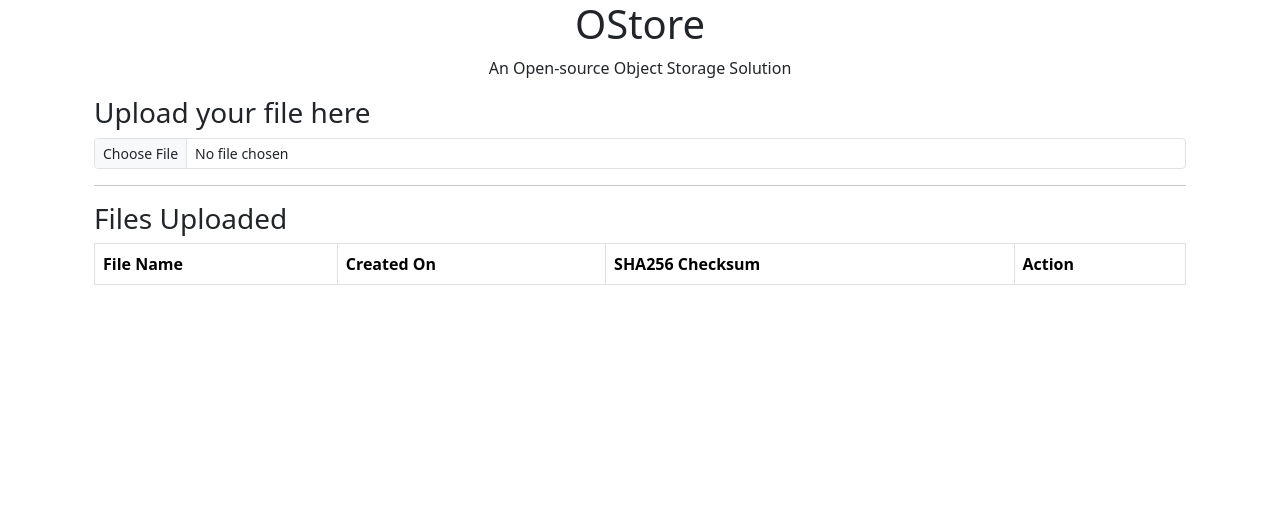
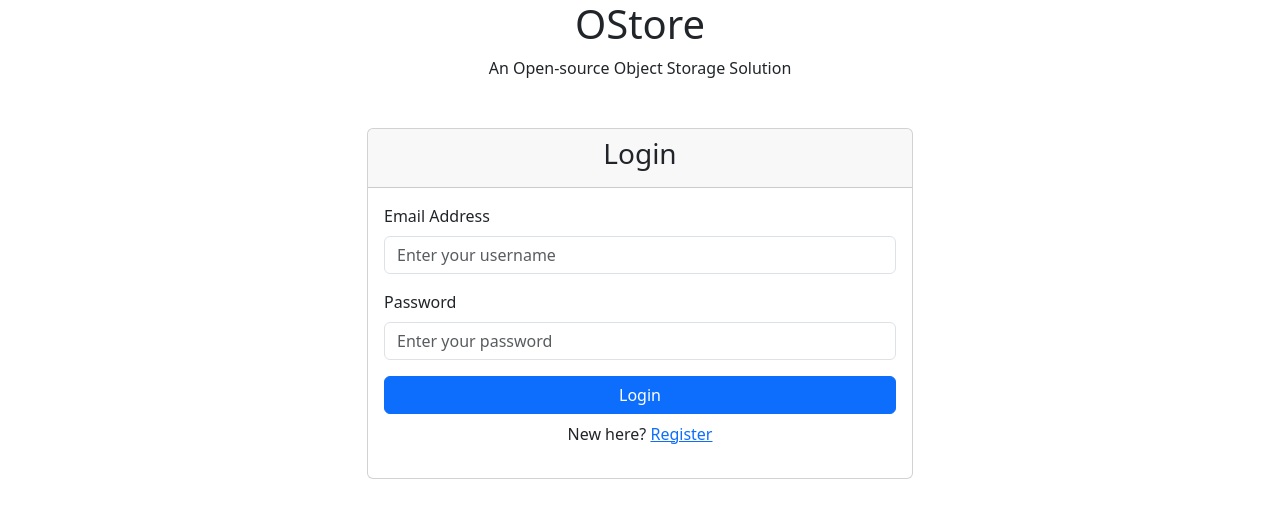
Before and after one commit to KeshavThosar/OStore, a Flask app: page / in a window 1280 px wide. Shown: the top 518 px of the page. Run offline with Flask 3, Linux system fonts and the light colour scheme; lists and menus that the app fills with data are empty.

Commit message:
Added Login and Register Form

```diff
--- a/app/static/app.js
+++ b/app/static/app.js
@@ -2,8 +2,8 @@ const qs = (x) => document.querySelector(x)
 const qsa = (x) => document.querySelector(x)
 const gbid = (x) => document.getElementById(x)
 
-let ACCESS_TOKEN = gbid('access-token').value
-let AUTH_HEADER = 'Bearer ' + ACCESS_TOKEN
+let accessTokenInput = gbid('access-token')
+let AUTH_HEADER = 'Bearer ' + accessTokenInput.value
 const LIST_FILES_EVENT = new Event('list-files')
 const USER_LOGIN_EVENT = new Event('user-login')
 const USER_LOGOUT_EVENT = new Event('user-logout')
@@ -11,6 +11,10 @@ const USER_LOGOUT_EVENT = new Event('user-logout')
 const listFilesDiv = gbid('list-files')
 const alertMessageDiv = gbid('alert-message-container')
 const alertMessageText = gbid('alert-message-text')
+
+const loginFormHeading = gbid('login-form-heading')
+const loginUsernameInput = gbid('username')
+const loginPasswordInput = gbid('password')
 
 window.onload = async () => {
   await init()
@@ -20,26 +24,78 @@ window.onload = async () => {
 document.addEventListener('list-files', list_files)
 
 async function init() {
+  const ACCESS_TOKEN = accessTokenInput.value
+  if(ACCESS_TOKEN.length == 0){
+    try {
+      await list_files()
+    } catch (error) {
+
+    }
+  }else{
+    hide_login_form()
+  }
   console.log('Access Token: ', ACCESS_TOKEN)
   document.dispatchEvent(LIST_FILES_EVENT)
 }
 
-async function login(email, password){
+gbid('login-form').addEventListener('submit', process_form)
+async function process_form(event){
+  event.preventDefault()
+  let loginFormRole = loginFormHeading.dataset['role']
+  let username = loginUsernameInput.value
+  let password = loginPasswordInput.value
+
+  if(loginFormRole == 'login'){
+    await login(username, password)
+  }else if(loginFormRole == 'register'){
+    await register(username, password)
+  }
 
 }
 
+async function login(email, password){
+  let req = await fetch('/auth/login', {
+    method: 'POST',
+    headers: {
+      'Content-Type': 'application/x-www-form-urlencoded'
+    },
+    body: `email=${email}&password=${password}`
+  })
+  let body = await req.json()
+  if(req.status != 200){
+    popup('Invalid username/password')
+  }else{
+    accessTokenInput.value = body['access_token']
+    AUTH_HEADER = 'Bearer ' + accessTokenInput.value
+    hide_login_form()
+    dispatch_list_files()
+  }
+}
+
 async function register(email, password) {
+  let req = await fetch('/auth/register', {
+    method: 'POST',
+    headers: {
+      'Content-Type': 'application/x-www-form-urlencoded'
+    },
+    body: `email=${email}&password=${password}`
+  })
 
+  if(req.status == 409){
+    popup('User already exists. Try Log In?')
+  }else{
+    await login(email, password)
+  }
 }
 
 async function list_files(){
-  let res = await fetch('/storage/list', {
+  let req = await fetch('/storage/list', {
     headers: {
       authorization: AUTH_HEADER
     }
   })
 
-  let items = await res.json()
+  let items = await req.json()
   console.log(items)
   let content = `
   <table class="table table-bordered">
@@ -128,3 +184,24 @@ function popup(message){
   alertMessageDiv.classList.remove('d-none')
   setTimeout(() => alertMessageDiv.classList.add('d-none'), 2000)
 }
+
+function hide_login_form(){
+  // Hides login form, shows dashboard
+  gbid('user-auth').classList.add('d-none')
+  gbid('files-dashboard').classList.remove('d-none')
+}
+
+function show(type){
+  if(type == 'login'){
+    gbid('alt-login-message').classList.add('d-none')
+    gbid('alt-register-message').classList.remove('d-none')
+    loginFormHeading.innerText = 'Login'
+    loginFormHeading.dataset['role'] = 'login'
+  }else if(type == 'register'){
+    gbid('alt-login-message').classList.remove('d-none')
+    gbid('alt-register-message').classList.add('d-none')
+    loginFormHeading.innerText = 'Register'
+    loginFormHeading.dataset['role'] = 'register'
+
+  }
+}
--- a/app/templates/index.html
+++ b/app/templates/index.html
@@ -1,5 +1,6 @@
 <!DOCTYPE html>
 <html lang="en">
+
 <head>
   <meta charset="UTF-8">
   <meta name="viewport" content="width=device-width, initial-scale=1.0">
@@ -12,9 +13,11 @@
     integrity="sha384-YvpcrYf0tY3lHB60NNkmXc5s9fDVZLESaAA55NDzOxhy9GkcIdslK1eN7N6jIeHz"
     crossorigin="anonymous"></script>
 </head>
+
 <body>
 
-  <div id="alert-message-container" class="d-none position-absolute mt-5 top-0 start-50 translate-middle-x alert alert-warning" role="alert">
+  <div id="alert-message-container"
+    class="d-none position-absolute mt-5 top-0 start-50 translate-middle-x alert alert-warning" role="alert">
     <div id="alert-message-text">Alert appears here</div>
   </div>
 
@@ -23,15 +26,39 @@
   <p class="text-center">An Open-source Object Storage Solution</p>
   <div id="user-auth">
     <div id="login-page">
-
-    </div>
-    <div id="register-page">
-
+      <div class="container mt-5">
+        <div class="row justify-content-center">
+          <div class="col-md-6">
+            <div class="card">
+              <div class="card-header">
+                <h3 class="text-center" id="login-form-heading" data-role="login">Login</h3>
+              </div>
+              <div class="card-body">
+                <form method="post" id="login-form">
+                  <div class="mb-3">
+                    <label for="username" class="form-label">Email Address</label>
+                    <input type="text" class="form-control" id="username" placeholder="Enter your username">
+                  </div>
+                  <div class="mb-3">
+                    <label for="password" class="form-label">Password</label>
+                    <input type="password" class="form-control" id="password" placeholder="Enter your password">
+                  </div>
+                  <div class="d-grid">
+                    <button type="submit" class="btn btn-primary">Login</button>
+                  </div>
+                </form>
+                <p class="text-center mt-2" id="alt-register-message">New here? <a class="link" href="#" onclick="show('register')">Register</a></p>
+                <p class="text-center mt-2 d-none" id="alt-login-message">Already a user? <a class="link" href="#" onclick="show('login')">Login</a></p>
+              </div>
+            </div>
+          </div>
+        </div>
+      </div>
     </div>
   </div>
 
   <div class="container">
-    <div id="files-dashboard" class="container">
+    <div id="files-dashboard" class="container d-none">
       <div id="uploader">
         <h3>Upload your file here</h3>
         <div class="mb-3">
@@ -46,4 +73,5 @@
 
   <script src="{{ url_for('static', filename='app.js') }}"></script>
 </body>
+
 </html>
```
